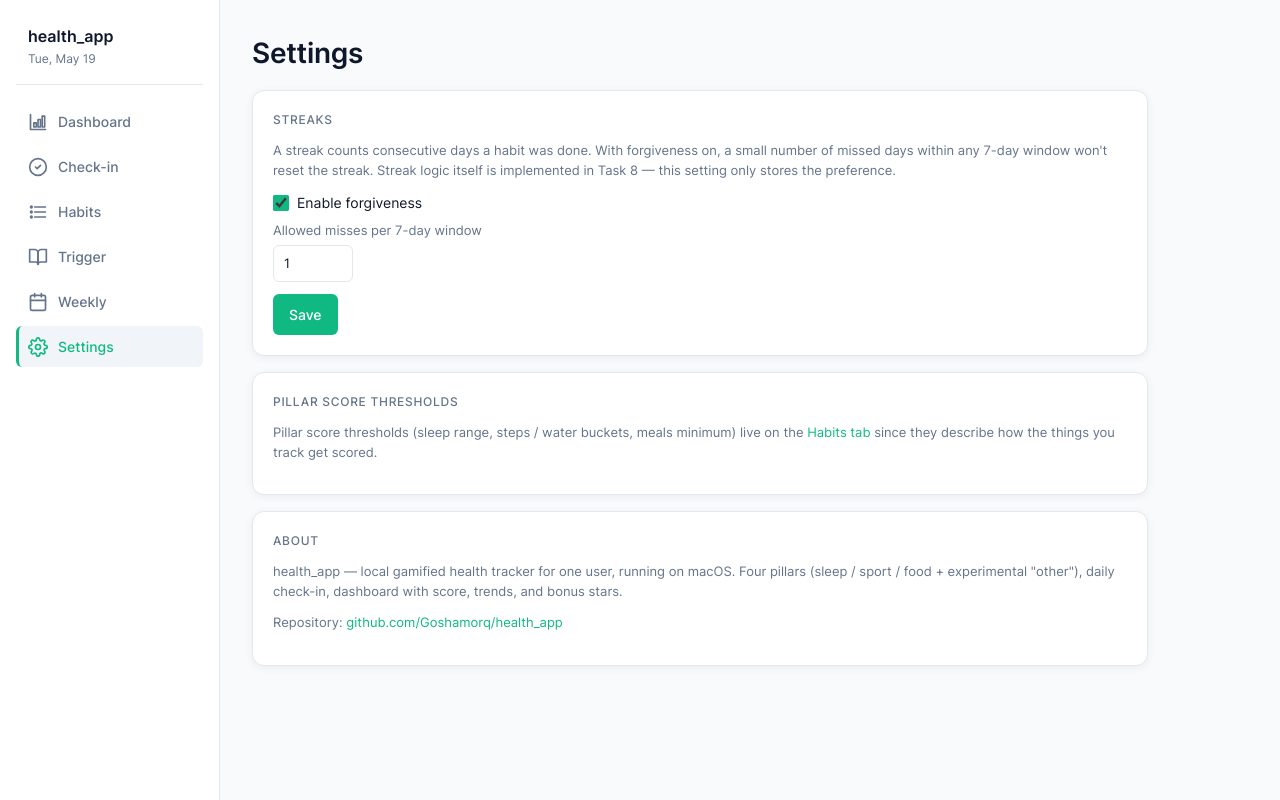
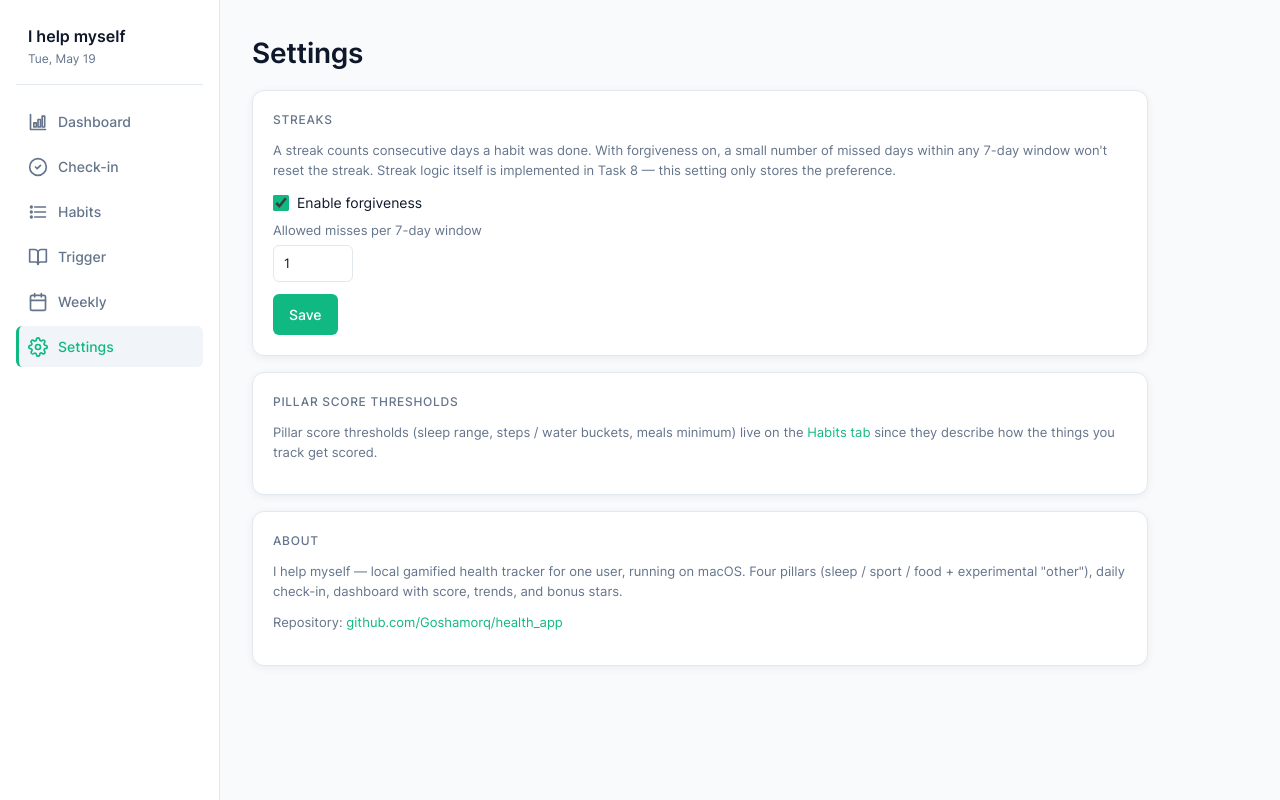
Before and after one commit to Goshamorq/health_app, a FastAPI app: page /settings in a window 1280 px wide. Run offline with FastAPI, Linux system fonts and the light colour scheme; data comes from the database, SQL or seed files in the repository; parts of the project's set-up code (start-up, migrations or seed data) failed here and were passed over.

Commit message:
Rename user-facing app name "health_app" → "I help myself"
Sidebar brand, all page <title>s, and the About blurb on /settings
now read "I help myself". Python package name in pyproject.toml,
internal code paths/variables, and the GitHub repo URL stay
unchanged (real repo path).

Co-Authored-By: Claude Opus 4.7 (1M context) <noreply@anthropic.com>

```diff
--- a/app/templates/base.html
+++ b/app/templates/base.html
@@ -3,7 +3,7 @@
 <head>
     <meta charset="utf-8">
     <meta name="viewport" content="width=device-width, initial-scale=1">
-    <title>{% block title %}health_app{% endblock %}</title>
+    <title>{% block title %}I help myself{% endblock %}</title>
     <link rel="stylesheet" href="/static/app.css">
     <script src="/static/htmx.min.js" defer></script>
     <script src="/static/alpine.min.js" defer></script>
@@ -13,7 +13,7 @@
 <div class="layout">
     <aside class="sidebar">
         <div class="brand">
-            <a href="/" class="brand-name">health_app</a>
+            <a href="/" class="brand-name">I help myself</a>
             <span class="brand-date" x-data x-text="new Date().toLocaleDateString('en-US', {weekday:'short', month:'short', day:'numeric'})"></span>
         </div>
 
--- a/app/templates/checkin.html
+++ b/app/templates/checkin.html
@@ -1,6 +1,6 @@
 {% extends "base.html" %}
 
-{% block title %}Check-in {{ target_date }} — health_app{% endblock %}
+{% block title %}Check-in {{ target_date }} — I help myself{% endblock %}
 
 {% block content %}
 <header class="hub-header">
--- a/app/templates/dashboard.html
+++ b/app/templates/dashboard.html
@@ -1,6 +1,6 @@
 {% extends "base.html" %}
 
-{% block title %}Dashboard — health_app{% endblock %}
+{% block title %}Dashboard — I help myself{% endblock %}
 
 {% block content %}
 <h1>Dashboard</h1>
--- a/app/templates/habits.html
+++ b/app/templates/habits.html
@@ -1,6 +1,6 @@
 {% extends "base.html" %}
 
-{% block title %}Habits — health_app{% endblock %}
+{% block title %}Habits — I help myself{% endblock %}
 
 {% block content %}
 <h1>Habits</h1>
--- a/app/templates/settings.html
+++ b/app/templates/settings.html
@@ -1,6 +1,6 @@
 {% extends "base.html" %}
 
-{% block title %}Settings — health_app{% endblock %}
+{% block title %}Settings — I help myself{% endblock %}
 
 {% block content %}
 <h1>Settings</h1>
@@ -48,7 +48,7 @@
 
 <section class="block settings-section" style="margin-top: 16px;">
     <h2>About</h2>
-    <p>health_app — local gamified health tracker for one user, running on macOS. Four pillars (sleep / sport / food + experimental "other"), daily check-in, dashboard with score, trends, and bonus stars.</p>
+    <p>I help myself — local gamified health tracker for one user, running on macOS. Four pillars (sleep / sport / food + experimental "other"), daily check-in, dashboard with score, trends, and bonus stars.</p>
     <p>Repository:
        <a href="https://github.com/Goshamorq/health_app" target="_blank" rel="noreferrer noopener" style="color: var(--accent); text-decoration: none;">
            github.com/Goshamorq/health_app
--- a/app/templates/trigger.html
+++ b/app/templates/trigger.html
@@ -1,6 +1,6 @@
 {% extends "base.html" %}
 
-{% block title %}Trigger journal — health_app{% endblock %}
+{% block title %}Trigger journal — I help myself{% endblock %}
 
 {% block content %}
 <h1>Trigger journal</h1>
--- a/app/templates/weekly.html
+++ b/app/templates/weekly.html
@@ -1,6 +1,6 @@
 {% extends "base.html" %}
 
-{% block title %}Week of {{ monday }} — health_app{% endblock %}
+{% block title %}Week of {{ monday }} — I help myself{% endblock %}
 
 {% block content %}
 <header class="weekly-header">
```
